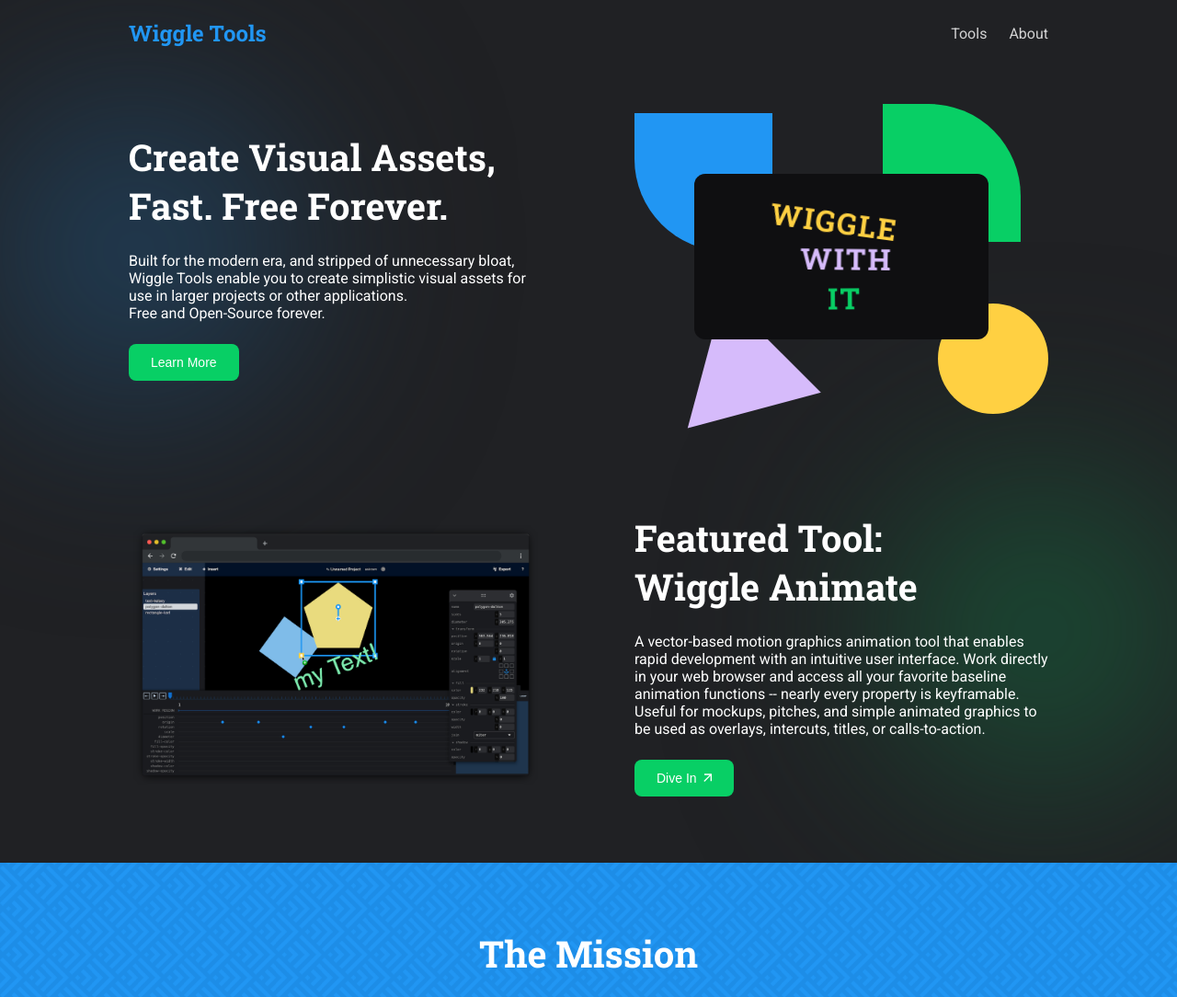
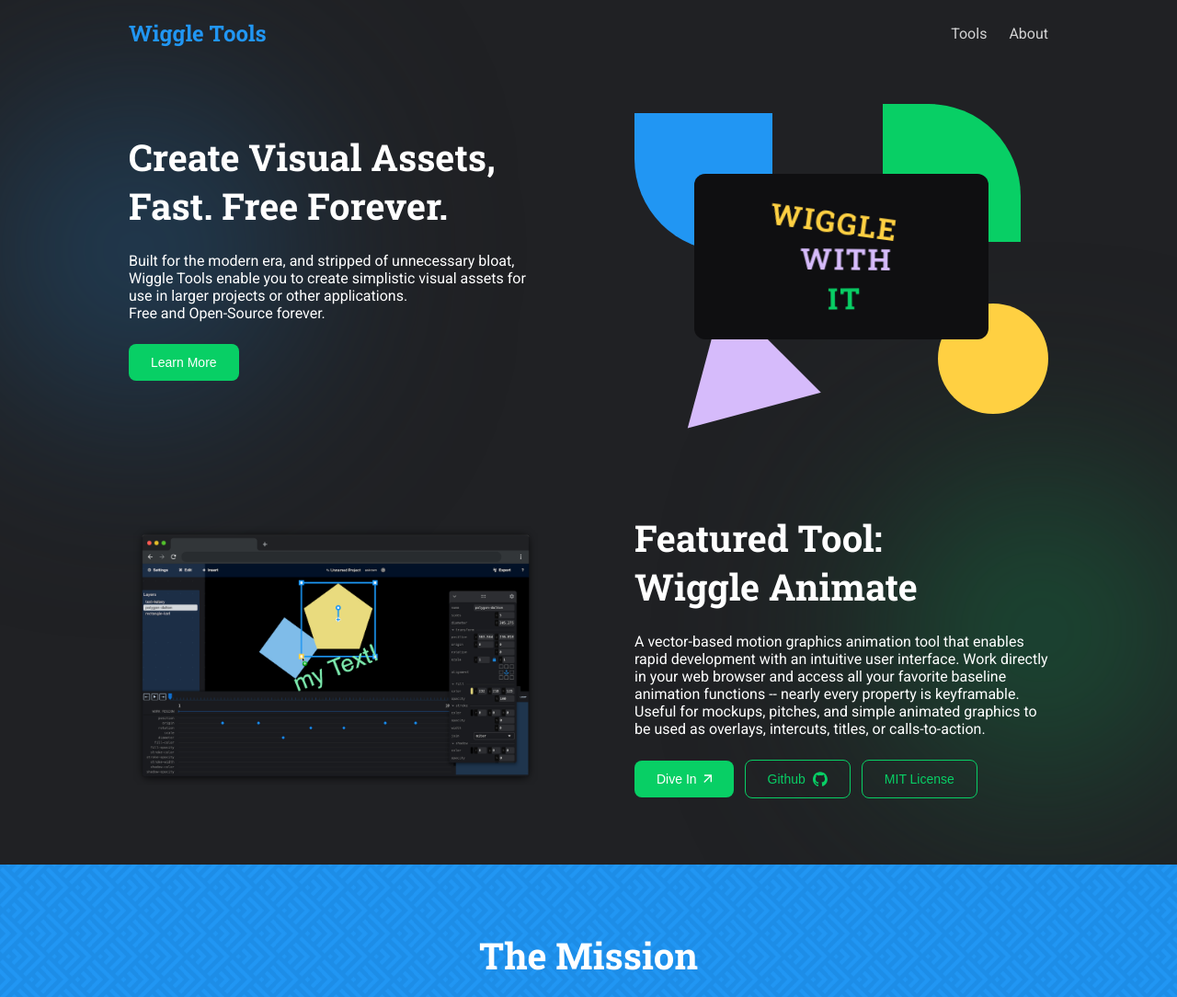
Before and after one commit to benz2012/wiggle-tools, a Gatsby site: page / in a window 1280 px wide. Shown: the top 1084 px of the page at 92% size. Built offline with nearby package versions, Linux system fonts and the light colour scheme; Gatsby itself is replaced by a stand-in of ours; some packages are replaced by stand-ins of ours; no server answers; the database is empty.

Commit message:
more apparent github and license links

```diff
--- a/src/components/Button.jsx
+++ b/src/components/Button.jsx
@@ -20,7 +20,7 @@
   font-size: 14px;
 
   ${props => !props.disabled && css`
-    &:hover, &:focus {
+    &:hover {
       background-color: ${props => theme.palette[props.color || 'secondary'].main(0.8)};
     }
   `}
@@ -32,7 +32,7 @@
   color: ${props => theme.palette[props.color || 'secondary'].main()};
 
   ${props => !props.disabled && css`
-    &:hover, &:focus {
+    &:hover {
       background-color: ${props => theme.palette[props.color || 'secondary'].main(0.2)};
 
       ${props => props.color === 'grey' && `
--- a/src/components/ButtonLink.jsx
+++ b/src/components/ButtonLink.jsx
@@ -9,13 +9,13 @@
   width: ${props => props.$fullWidth ? '100%' : 'unset'};
 `
 
-const ButtonLink = ({ children, linkTo, newTab = false, ...rest }) => {
+const ButtonLink = ({ children, linkTo, linkStyle, newTab = false, ...rest }) => {
   const tabProps = newTab ? {
     target: '_blank',
     rel: 'noreferrer noopener',
   } : {}
   return (
-    <StyledAnchor href={linkTo} $fullWidth={rest.$fullWidth} {...tabProps}>
+    <StyledAnchor href={linkTo} $fullWidth={rest.$fullWidth} style={linkStyle} {...tabProps}>
       <Button noTabIndex {...rest}>{children}</Button>
     </StyledAnchor>
   )
--- a/src/components/Footer.jsx
+++ b/src/components/Footer.jsx
@@ -1,4 +1,4 @@
-import React, { useState } from 'react'
+import React from 'react'
 import styled from 'styled-components'
 
 import theme from '../theme'
--- a/src/sections/SectionFeatured.jsx
+++ b/src/sections/SectionFeatured.jsx
@@ -3,6 +3,7 @@
 
 import animateExample from '../images/animate-example.png'
 import Arrow from '../svgs/arrow_outward_FILL0_wght400_GRAD0_opsz24.svg'
+import GitHub from '../svgs/github-mark-white.svg'
 
 import theme from '../theme'
 import { StyledSection } from '../components/sections'
@@ -37,11 +38,23 @@
   }
 `
 
+const WrapBellowButtonLink = styled(ButtonLink)`
+  @media (max-width: 450px) {
+    margin-bottom: ${theme.spacing.rhythm}px;
+  }
+`
+
 const StyledArrow = styled(Arrow)`
   height: 16px;
   width: 16px;
   margin-right: -4px;
   padding-left: 4px;
+`
+
+const StyledGitHub = styled(GitHub)`
+  height: 16px;
+  width: 16px;
+  padding-left: 8px;
 `
 
 const SectionFeatured = () => (
@@ -68,9 +81,31 @@
 
       <StyledImage2 src={animateExample} alt="A screenshot of a vector-graphics animator that runs in the web browser." />
 
-      <ButtonLink linkTo="https://wiggle.tools/animate" newTab>
+      <WrapBellowButtonLink
+        newTab
+        linkTo="https://wiggle.tools/animate"
+        linkStyle={{ marginRight: `${theme.spacing.rhythm}px` }}
+      >
         Dive In
         <StyledArrow />
+      </WrapBellowButtonLink>
+
+      <ButtonLink
+        newTab
+        linkTo="https://github.com/benz2012/wiggle-animate"
+        outlined
+        linkStyle={{ marginRight: `${theme.spacing.rhythm}px` }}
+      >
+        Github
+        <StyledGitHub />
+      </ButtonLink>
+
+      <ButtonLink
+        newTab
+        linkTo="https://github.com/benz2012/wiggle-animate/blob/main/LICENSE"
+        outlined
+      >
+        MIT License
       </ButtonLink>
     </TextChunk>
   </StyledSection>
```
Also changed, not shown: src/svgs/github-mark-white.svg (added).
